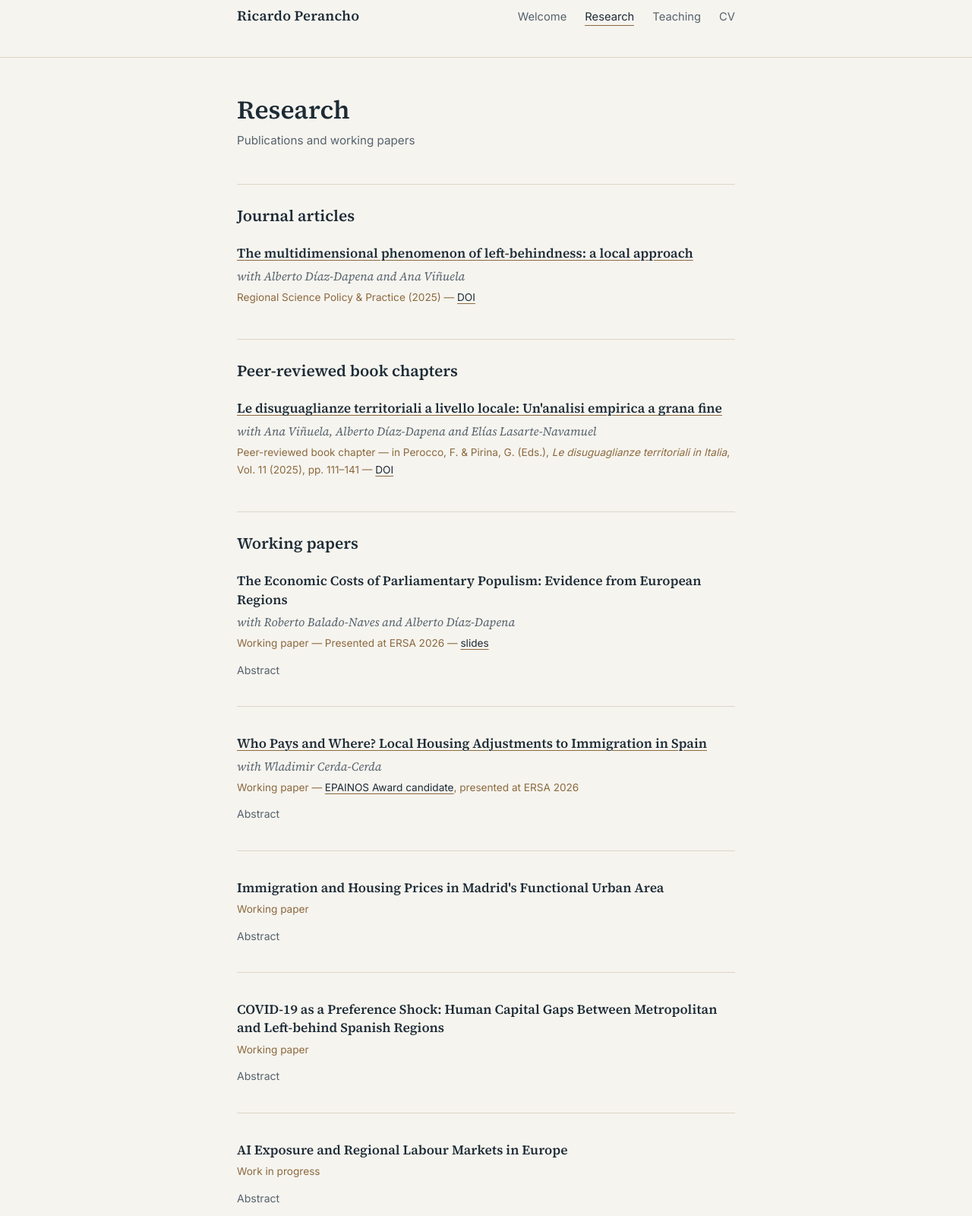
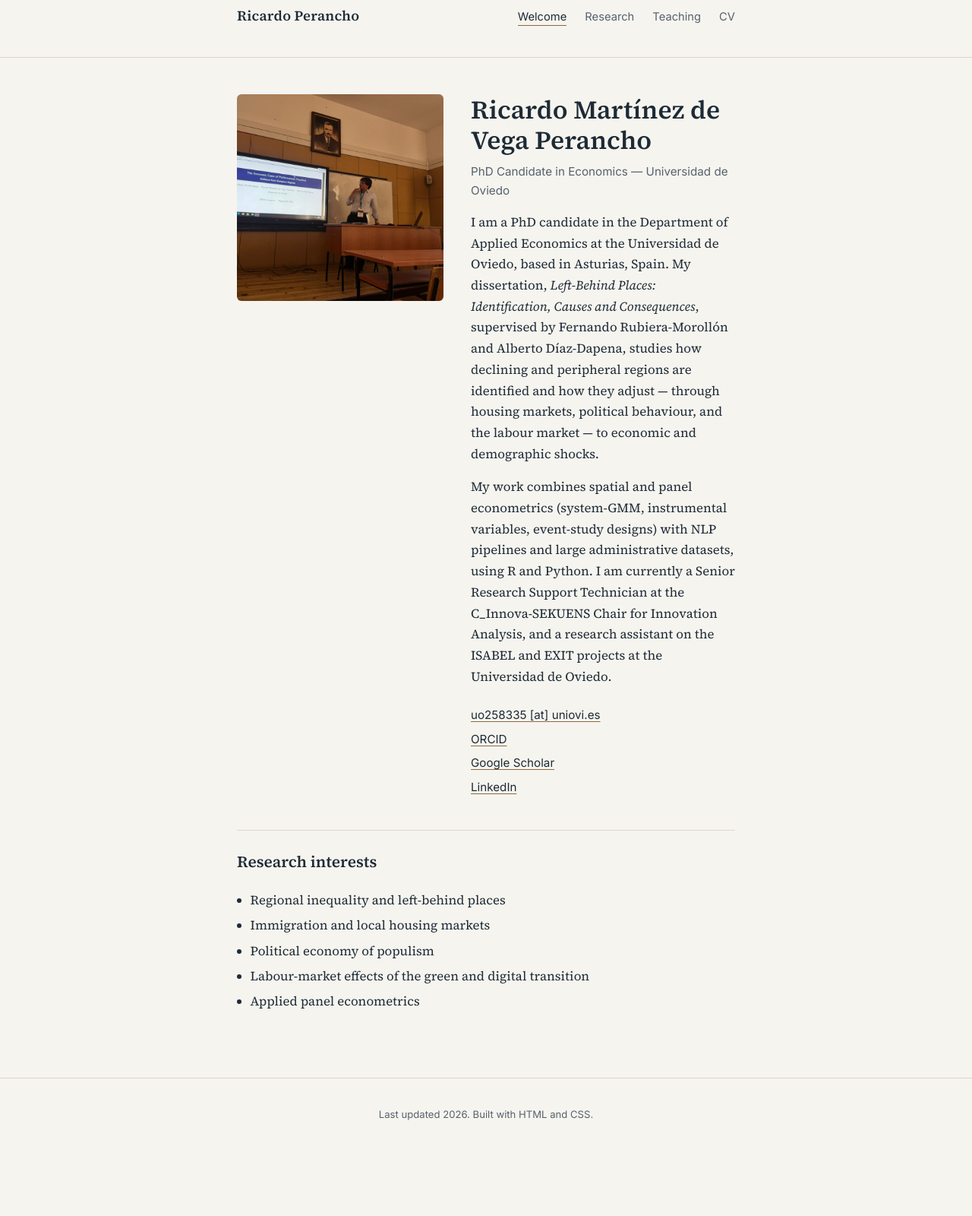
Before and after one commit to RikiMdVP/ricardo-site, a plain HTML site: page index.html in a window 1280 px wide. Shown: the part 40-1640 px from the top of the page at 76% size. After the commit the page ends 1555 px from the top, so only its background shows below. Drawn offline with Linux system fonts and the light colour scheme.

Commit message:
Update index.html

```diff
--- a/index.html
+++ b/index.html
@@ -3,11 +3,33 @@
 <head>
 <meta charset="UTF-8">
 <meta name="viewport" content="width=device-width, initial-scale=1.0">
-<title>Research — Ricardo</title>
+<title>Ricardo Martínez de Vega Perancho — Applied Economics</title>
+<meta name="description" content="Ricardo Martínez de Vega Perancho, PhD candidate in Applied Economics at Universidad de Oviedo. Research on left-behind places, regional inequality, populism and immigration.">
 <link rel="preconnect" href="https://fonts.googleapis.com">
 <link rel="preconnect" href="https://fonts.gstatic.com" crossorigin>
 <link href="https://fonts.googleapis.com/css2?family=Source+Serif+4:ital,wght@0,400;0,600;1,400&family=Inter:wght@400;500&display=swap" rel="stylesheet">
 <link rel="stylesheet" href="style.css">
+<link rel="canonical" href="https://rikimdvp.github.io/ricardo-site/index.html">
+<script type="application/ld+json">
+{
+  "@context": "https://schema.org",
+  "@type": "Person",
+  "name": "Ricardo Martínez de Vega Perancho",
+  "alternateName": "Ricardo Perancho",
+  "url": "https://rikimdvp.github.io/ricardo-site/index.html",
+  "jobTitle": "PhD Candidate in Economics",
+  "affiliation": {
+    "@type": "CollegeOrUniversity",
+    "name": "Universidad de Oviedo"
+  },
+  "email": "mailto:uo258335@uniovi.es",
+  "sameAs": [
+    "https://orcid.org/0009-0008-1918-5371",
+    "https://scholar.google.com/citations?user=FgOv5gYAAAAJ&hl=es",
+    "https://www.linkedin.com/in/ricardo-mart%C3%ADnez-de-vega-analyst-economist/"
+  ]
+}
+</script>
 </head>
 <body>
 
@@ -16,8 +38,8 @@
     <p class="site-title"><a href="index.html">Ricardo Perancho</a></p>
     <nav class="site-nav" aria-label="Main">
       <ul>
-        <li><a href="index.html">Welcome</a></li>
-        <li><a href="research.html" aria-current="page">Research</a></li>
+        <li><a href="index.html" aria-current="page">Welcome</a></li>
+        <li><a href="research.html">Research</a></li>
         <li><a href="teaching.html">Teaching</a></li>
         <li><a href="cv.html">CV</a></li>
       </ul>
@@ -26,104 +48,46 @@
 </header>
 
 <main>
-  <h1>Research</h1>
-  <p class="kicker">Publications and working papers</p>
+  <div class="hero">
+    <div class="avatar">
+      <img src="foto-perfil.jpg" width="272" height="272" alt="Ricardo Martínez de Vega Perancho">
+    </div>
+    <div class="bio">
+      <h1>Ricardo Martínez de Vega Perancho</h1>
+      <p class="kicker">PhD Candidate in Economics — Universidad de Oviedo</p>
 
-  <h2>Journal articles</h2>
-  <section aria-label="Publications">
-    <article class="paper">
-      <h3><a href="https://doi.org/10.1016/j.rspp.2025.100232">The multidimensional phenomenon of left-behindness: a local approach</a></h3>
-      <p class="byline">with Alberto Díaz-Dapena and Ana Viñuela</p>
-      <p class="status">Regional Science Policy &amp; Practice (2025) — <a href="https://doi.org/10.1016/j.rspp.2025.100232">DOI</a></p>
-    </article>
-  </section>
+      <p>I am a PhD candidate in the Department of Applied Economics at the
+      Universidad de Oviedo, based in Asturias, Spain. My dissertation,
+      <em>Left-Behind Places: Identification, Causes and Consequences</em>,
+      supervised by Fernando Rubiera-Morollón and Alberto Díaz-Dapena, studies
+      how declining and peripheral regions are identified and how they adjust
+      — through housing markets, political behaviour, and the labour market —
+      to economic and demographic shocks.</p>
 
-  <h2>Peer-reviewed book chapters</h2>
-  <section aria-label="Book chapters">
-    <article class="paper">
-      <h3><a href="http://doi.org/10.30687/978-88-6969-991-7/004">Le disuguaglianze territoriali a livello locale: Un'analisi empirica a grana fine</a></h3>
-      <p class="byline">with Ana Viñuela, Alberto Díaz-Dapena and Elías Lasarte-Navamuel</p>
-      <p class="status">Peer-reviewed book chapter — in Perocco, F. &amp; Pirina, G. (Eds.), <em>Le disuguaglianze territoriali in Italia</em>, Vol. 11 (2025), pp. 111–141 — <a href="http://doi.org/10.30687/978-88-6969-991-7/004">DOI</a></p>
-    </article>
-  </section>
+      <p>My work combines spatial and panel econometrics (system-GMM,
+      instrumental variables, event-study designs) with NLP pipelines and
+      large administrative datasets, using R and Python. I am currently a
+      Senior Research Support Technician at the C_Innova-SEKUENS Chair for
+      Innovation Analysis, and a research assistant on the ISABEL and EXIT
+      projects at the Universidad de Oviedo.</p>
 
-  <h2>Working papers</h2>
-  <section aria-label="Working papers">
+      <ul class="contact-list">
+        <li><a href="mailto:uo258335@uniovi.es">uo258335 [at] uniovi.es</a></li>
+        <li><a href="https://orcid.org/0009-0008-1918-5371">ORCID</a></li>
+        <li><a href="https://scholar.google.com/citations?user=FgOv5gYAAAAJ&amp;hl=es">Google Scholar</a></li>
+        <li><a href="https://www.linkedin.com/in/ricardo-mart%C3%ADnez-de-vega-analyst-economist/">LinkedIn</a></li>
+      </ul>
+    </div>
+  </div>
 
-    <article class="paper">
-      <h3>The Economic Costs of Parliamentary Populism: Evidence from European Regions</h3>
-      <p class="byline">with Roberto Balado-Naves and Alberto Díaz-Dapena</p>
-      <p class="status">Working paper — Presented at ERSA 2026 — <a href="Slides_ERSA_populism.pdf">slides</a></p>
-      <details>
-        <summary></summary>
-        <p class="abstract">Difference-GMM estimation on 239 NUTS2 regions across 30 European
-        countries (1996–2022), combining ARDECO regional accounts with the
-        PopuList database, to trace how episodes of political unrest feed
-        back into regional economic growth. The analysis pairs impulse
-        response functions with spatial-autocorrelation diagnostics
-        (Moran's I) to characterise how these costs propagate across
-        neighbouring regions.</p>
-      </details>
-    </article>
-
-    <article class="paper">
-      <h3><a href="who-pays-and-where-spain.pdf">Who Pays and Where? Local Housing Adjustments to Immigration in Spain</a></h3>
-      <p class="byline">with Wladimir Cerda-Cerda</p>
-      <p class="status">Working paper — <a href="Slides_ERSA_housing.pdf">EPAINOS Award candidate</a>, presented at ERSA 2026</p>
-      <details>
-        <summary></summary>
-        <p class="abstract">Using a shift-share instrument built on
-        predetermined 2005 settlement patterns and an exogenous spatial-pull
-        control, this paper identifies the causal effect of immigration on
-        local housing prices across 699 Spanish municipalities (2014–2025).
-        A 1pp increase in the net immigration rate raises housing prices by
-        ~0.73% in the short run, accumulating to ~2.25% in the long run.
-        Housing supply is inelastic and shows no significant response;
-        the effect concentrates in non-urban municipalities, where
-        immigration-driven firm creation and income gains induce native
-        co-location, compounding demand pressure over time.</p>
-      </details>
-    </article>
-
-    <article class="paper">
-      <h3>Immigration and Housing Prices in Madrid's Functional Urban Area</h3>
-      <p class="status">Working paper</p>
-      <details>
-        <summary></summary>
-        <p class="abstract">Building on Saiz and Wachter (2011), this paper
-        studies 166 municipalities in Madrid's Functional Urban Area
-        (2003–2024) using notarial housing-price statistics and a dual
-        instrumental-variable strategy — a spatial-diffusion gravity
-        instrument combined with a Bartik shift-share instrument — to
-        identify the effect of immigration on local housing prices.</p>
-      </details>
-    </article>
-
-    <article class="paper">
-      <h3>COVID-19 as a Preference Shock: Human Capital Gaps Between Metropolitan and Left-behind Spanish Regions</h3>
-      <p class="status">Working paper</p>
-      <details>
-        <summary></summary>
-        <p class="abstract">A difference-in-differences event-study design
-        uses university admission cut-off grades (notas de corte) to test
-        whether the COVID-19 pandemic acted as a preference shock, widening
-        or narrowing human-capital gaps between metropolitan and peripheral
-        Spanish universities.</p>
-      </details>
-    </article>
-
-    <article class="paper">
-      <h3>AI Exposure and Regional Labour Markets in Europe</h3>
-      <p class="status">Work in progress</p>
-      <details>
-        <summary></summary>
-        <p class="abstract">Work in progress synthesising task-based and
-        skills-based frameworks for measuring occupational exposure to AI,
-        applied to regional labour markets across Europe.</p>
-      </details>
-    </article>
-
-  </section>
+  <h2>Research interests</h2>
+  <ul class="interests">
+    <li>Regional inequality and left-behind places</li>
+    <li>Immigration and local housing markets</li>
+    <li>Political economy of populism</li>
+    <li>Labour-market effects of the green and digital transition</li>
+    <li>Applied panel econometrics</li>
+  </ul>
 </main>
 
 <footer class="site-footer">
```
